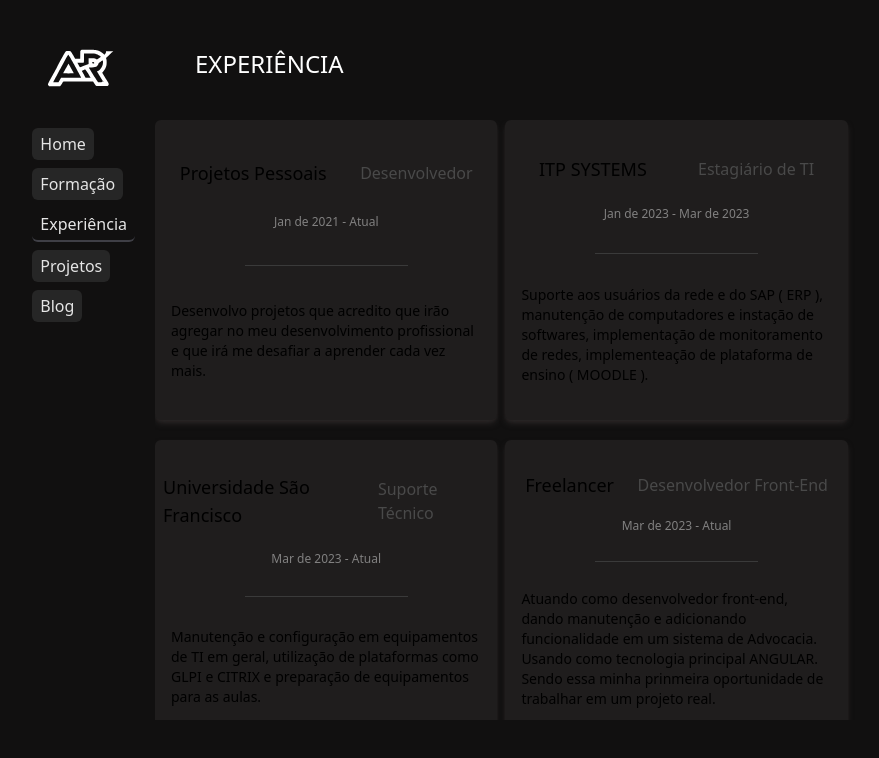
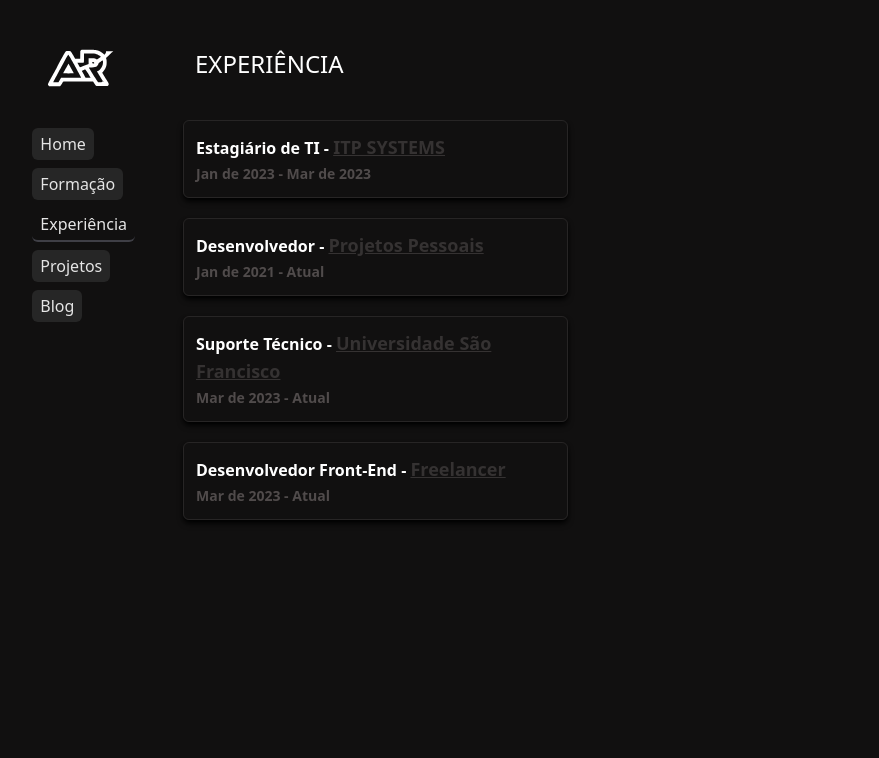
Before and after one commit to rafaapcode/portfolio-new, a Next.js app: page / in a window 1280 px wide. Both pictures are taken after a click on the element "Experiência". Shown: the top 758 px of the page, without its empty margins (121-1000 px from the left). Built offline with nearby package versions, Linux system fonts and the light colour scheme.

Commit message:
feat: changed style of card experience

```diff
--- /dev/null
+++ b/app/components/card-experience.jsx
@@ -0,0 +1,20 @@
+import { motion } from "framer-motion";
+
+export default function CardExperience({ experiencia }) {
+  return (
+    <section className="group cursor-pointer ml-0 md:ml-7 lg:ml-7 w-full md:w-1/2 lg:w-[45%] h-fit p-3 border border-[#272525] shadow-md shadow-[#000] rounded-md text-white font-semibold">
+      <div>
+        <p>
+          {experiencia.cargo} -{" "}
+          <span className="font-semibold text-base lg:text-lg text-[#353232] underline">
+            {experiencia.empresa}
+          </span>
+        </p>
+      </div>
+      <span className="text-sm text-[#504b4b]">{experiencia.periodo}</span>
+      <motion.div className="p-5 hidden group-hover:block transition ease-in-out">
+        <p className="text-sm">{experiencia.desc}</p>
+      </motion.div>
+    </section>
+  );
+}
--- a/app/components/pages/Experience.jsx
+++ b/app/components/pages/Experience.jsx
@@ -2,33 +2,29 @@
 
 import React from "react";
 import Title from "../title";
-import { motion } from "framer-motion";
+import CardExperience from "../card-experience";
 
 export default function Experience() {
   const items = [
     {
-      id: 0,
+      empresa: "ITP SYSTEMS",
+      cargo: "Estagiário de TI",
+      periodo: "Jan de 2023 - Mar de 2023",
+      desc: "Suporte aos usuários da rede e do SAP ( ERP ), manutenção de computadores e instação de softwares, implementação de monitoramento de redes, implementeação de plataforma de ensino ( MOODLE ).",
+    },
+    {
       empresa: "Projetos Pessoais",
       cargo: "Desenvolvedor",
       periodo: "Jan de 2021 - Atual",
       desc: "Desenvolvo projetos que acredito que irão agregar no meu desenvolvimento profissional e que irá me desafiar a aprender cada vez mais.",
     },
     {
-      id: 1,
-      empresa: "ITP SYSTEMS",
-      cargo: "Estagiário de TI",
-      periodo: "Jan de 2023 - Mar de 2023",
-      desc: "Suporte aos usuários da rede e do SAP ( ERP ), manutenção de computadores e instação de softwares, implementação de monitoramento de redes, implementeação de plataforma de ensino ( MOODLE ).",
-    },
-    {
-      id: 2,
       empresa: "Universidade São Francisco",
       cargo: "Suporte Técnico",
       periodo: "Mar de 2023 - Atual",
       desc: "Manutenção e configuração em equipamentos de TI em geral, utilização de plataformas como GLPI e CITRIX e preparação de equipamentos para as aulas.",
     },
     {
-      id: 3,
       empresa: "Freelancer",
       cargo: "Desenvolvedor Front-End",
       periodo: "Mar de 2023 - Atual",
@@ -39,28 +35,9 @@ export default function Experience() {
   return (
     <section className="w-full lg:w-[70%] h-[80%] lg:h-screen md:h-screen px-5">
       <Title title="Experiência" />
-      <div className="mt-10 w-full h-[70%] lg:h-[75%] flex justify-center md:justify-start lg:justify-start flex-wrap gap-x-2 gap-y-5 overflow-y-auto">
-        {items.map((item) => (
-          <motion.div
-            initial={{ scaleX: 0 }}
-            animate={{ scaleX: 1 }}
-            transition={{ duration: 0.2 }}
-            className="flex flex-col justify-evenly h-1/2 shadow-md shadow-[#2b2727] hover:bg-[#2b2727] cursor-pointer w-full lg:w-[40%] md:w-[70%] md:mx-auto lg:mx-0 bg-[#1f1d1d] rounded-md px-2 py-3"
-          >
-            <div className="w-full flex flex-col lg:flex-row lg:justify-around items-center">
-              <motion.p className="text-base md:text-lg">
-                {item.empresa}
-              </motion.p>
-              <motion.p className="text-sm md:text-base text-[#494949]">
-                {item.cargo}
-              </motion.p>
-            </div>
-            <motion.p className="mb-2 mt-2 lg:mt-0 self-center text-xs px-1 text-[#818080]">
-              {item.periodo}
-            </motion.p>
-            <div className="mx-auto w-1/2 h-[1px] bg-[#3a3a3a]"></div>
-            <p className="mt-2 px-2 text-xs md:text-sm">{item.desc}</p>
-          </motion.div>
+      <div className="mt-2 md:mt-10 lg:mt-10 w-full py-5 md:py-0 lg:py-0 h-full lg:h-[75%] flex flex-col justify-center md:justify-start gap-y-5 overflow-y-auto">
+        {items.map((item, index) => (
+          <CardExperience key={index} experiencia={item} />
         ))}
       </div>
     </section>
```
